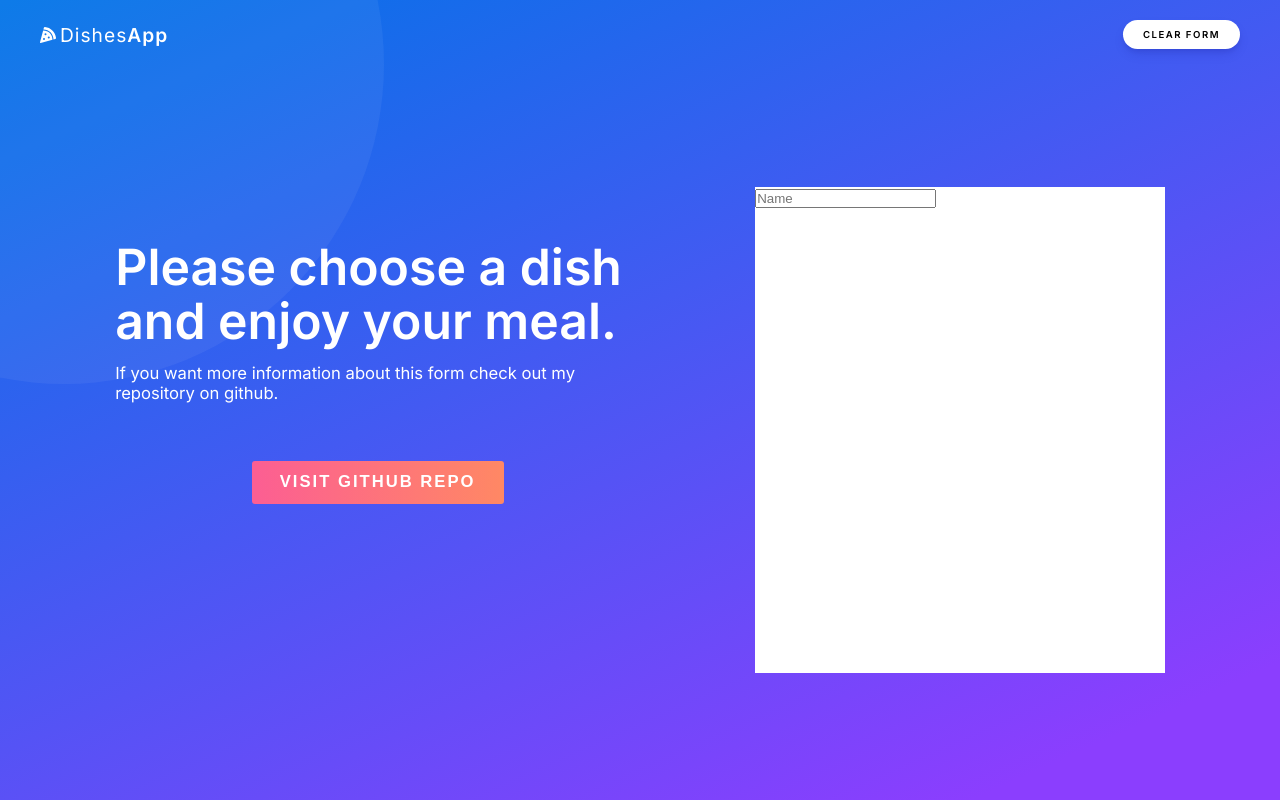
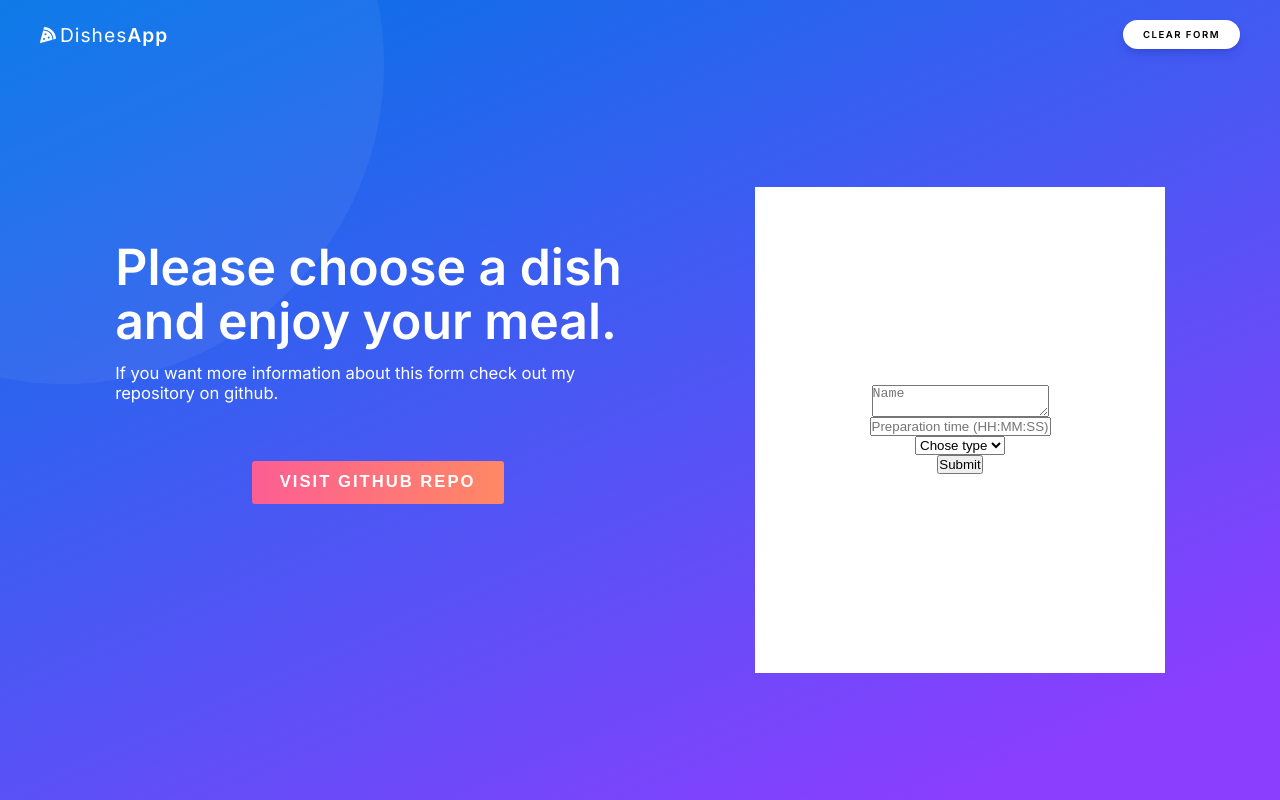
Before and after one commit to kubajot90/Recruitment_task_dishes, a React (Create React App) app: page / in a window 1280 px wide. Built offline with nearby package versions, Linux system fonts and the light colour scheme.

Commit message:
Add form Fields

```diff
--- a/src/form/Form.js
+++ b/src/form/Form.js
@@ -1,14 +1,51 @@
 import { reduxForm, Field } from "redux-form";
 import classes from "./Form.module.css";
 
-function Form() {
+const dishes = ["pizza", "soup", "sandwich"];
+
+function Form({ handleSubmit }) {
+  const submitHandler = (formData) => {
+    console.log(formData);
+  };
+
+  const renderOptions = (dishes) => {
+    return dishes.map((dish) => (
+      <option value={dish} key={dish}>
+        {dish}
+      </option>
+    ));
+  };
+
   return (
     <div className={classes.Form}>
-      {/* <div className={classes.wrapper}> */}
-      <form className={classes.wrapper}>
-        <Field name="firstName" component="input" placeholder="Name" />
+      <form className={classes.wrapper} onSubmit={handleSubmit(submitHandler)}>
+        <Field
+          type="text"
+          name="name"
+          component="textarea"
+          placeholder="Name"
+        />
+        <Field
+          type="duration"
+          pattern="^([01]\d|2[0-3]):[0-5]\d:[0-5]\d$"
+          name="preparation_time"
+          component="input"
+          placeholder="Preparation time (HH:MM:SS)"
+        />
+        <Field
+          type="select"
+          name="type"
+          component="select"
+          placeholder="type"
+          selectedvalue="default"
+        >
+          <option value="default" hidden>
+            Chose type
+          </option>
+          {renderOptions(dishes)}
+        </Field>
+        <button>Submit</button>
       </form>
-      {/* </div> */}
     </div>
   );
 }
@@ -16,4 +53,3 @@ function Form() {
 export default reduxForm({
   form: "simple-form",
 })(Form);
-// export default Form;
--- a/src/form/Form.module.css
+++ b/src/form/Form.module.css
@@ -5,6 +5,10 @@
 }
 
 .wrapper {
+  display: flex;
+  flex-direction: column;
+  align-items: center;
+  justify-content: center;
   background-color: #fff;
   width: 38vw;
   min-height: 45vw;
```
